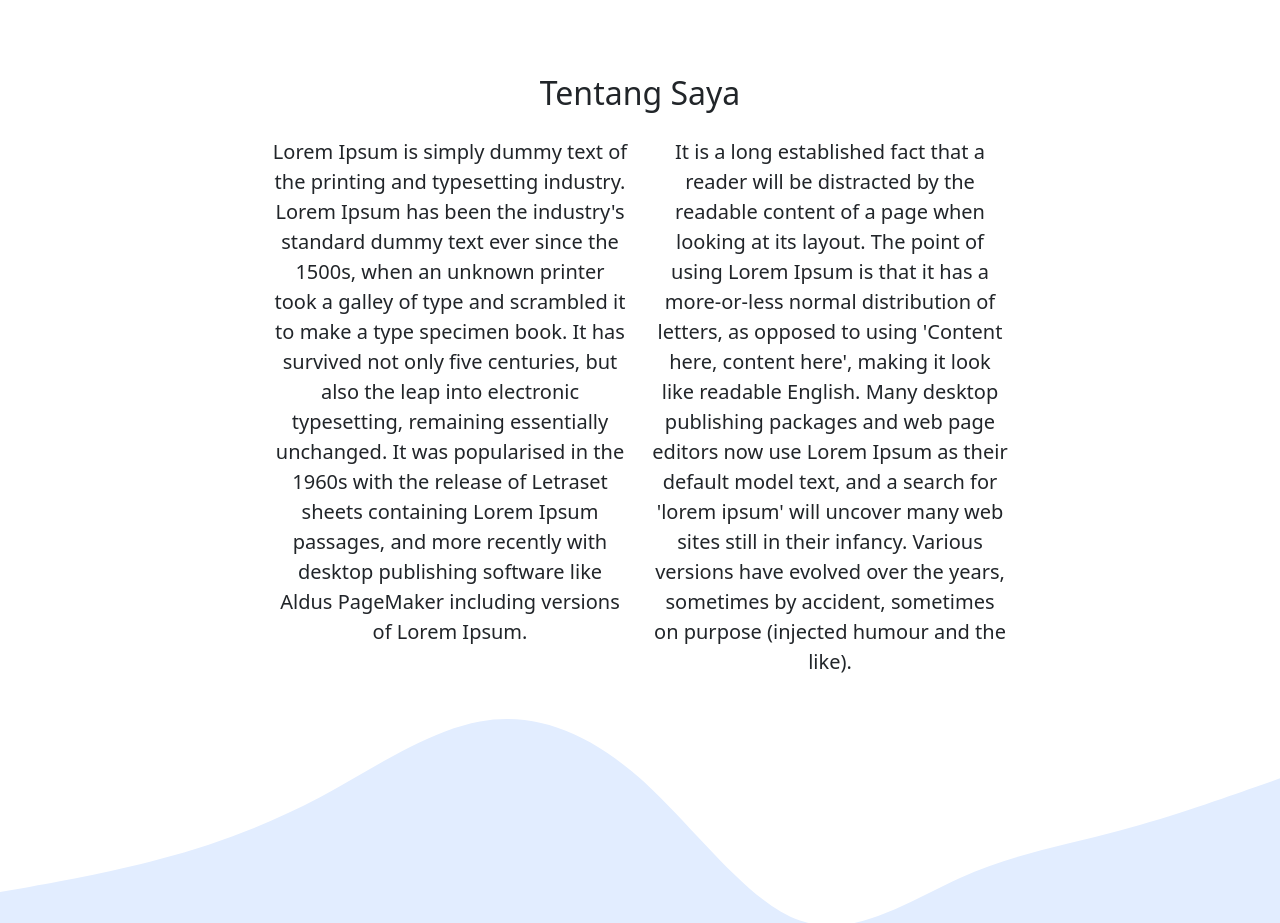
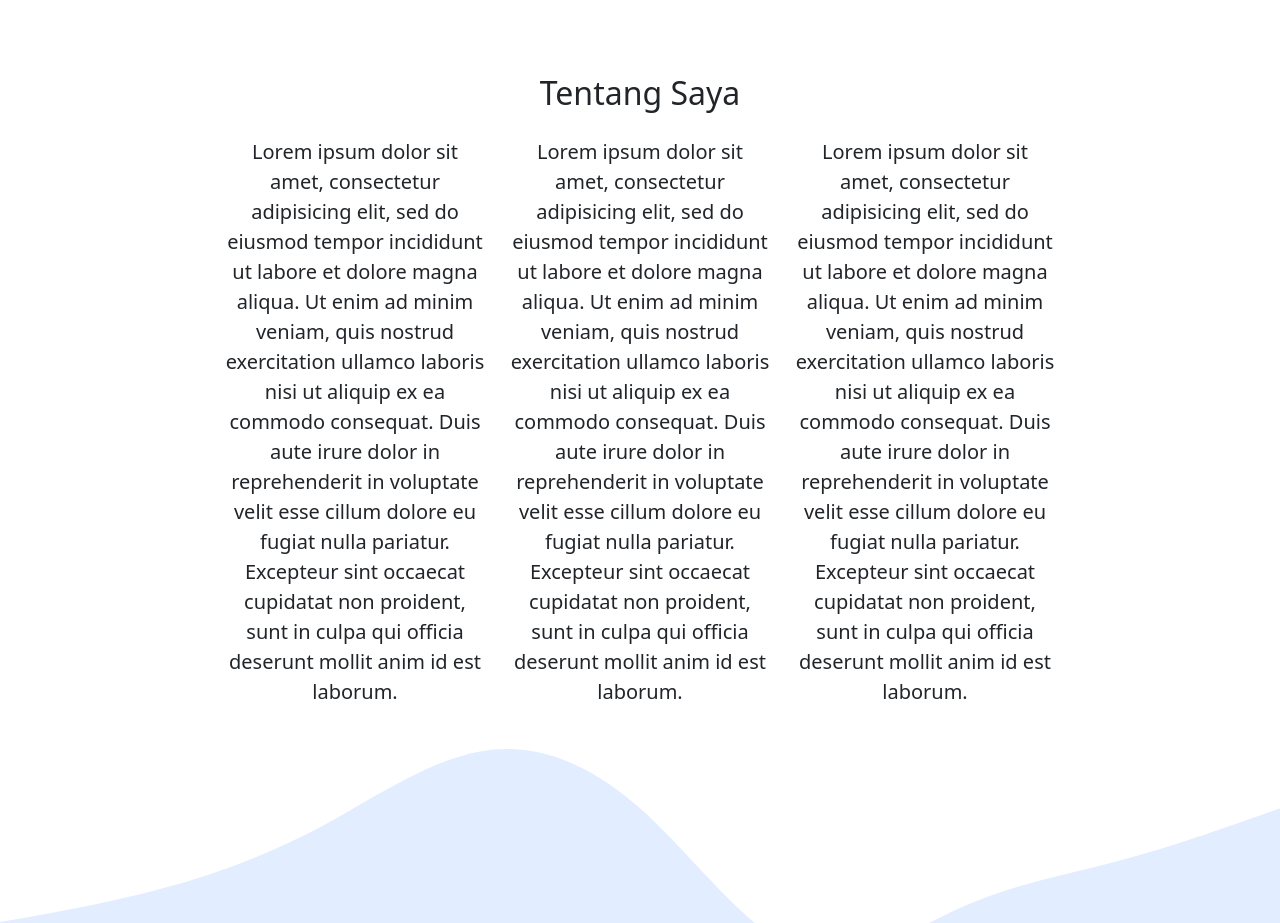
Before and after one commit to rickymubarak/rickymubarak.github.io, a plain HTML site: page index.html in a window 1280 px wide. Shown: the part 740-1663 px from the top of the page. Drawn offline with nearby package versions, Linux system fonts and the light colour scheme.

Commit message:
update html

```diff
--- a/index.html
+++ b/index.html
@@ -69,11 +69,30 @@
 	    		</div>
 	    	</div>
 	    	<div class="row justify-content-center fs-5 text-center">
-	    		<div class="col-md-4">
-	    		<p>Lorem Ipsum is simply dummy text of the printing and typesetting industry. Lorem Ipsum has been the industry's standard dummy text ever since the 1500s, when an unknown printer took a galley of type and scrambled it to make a type specimen book. It has survived not only five centuries, but also the leap into electronic typesetting, remaining essentially unchanged. It was popularised in the 1960s with the release of Letraset sheets containing Lorem Ipsum passages, and more recently with desktop publishing software like Aldus PageMaker including versions of Lorem Ipsum.</p>
+	    		<div class="col-md-3">
+	    		<p>Lorem ipsum dolor sit amet, consectetur adipisicing elit, sed do eiusmod
+	    		tempor incididunt ut labore et dolore magna aliqua. Ut enim ad minim veniam,
+	    		quis nostrud exercitation ullamco laboris nisi ut aliquip ex ea commodo
+	    		consequat. Duis aute irure dolor in reprehenderit in voluptate velit esse
+	    		cillum dolore eu fugiat nulla pariatur. Excepteur sint occaecat cupidatat non
+	    		proident, sunt in culpa qui officia deserunt mollit anim id est laborum.</p>
 	    		</div>
-	    		<div class="col-md-4">
-	    		<p>It is a long established fact that a reader will be distracted by the readable content of a page when looking at its layout. The point of using Lorem Ipsum is that it has a more-or-less normal distribution of letters, as opposed to using 'Content here, content here', making it look like readable English. Many desktop publishing packages and web page editors now use Lorem Ipsum as their default model text, and a search for 'lorem ipsum' will uncover many web sites still in their infancy. Various versions have evolved over the years, sometimes by accident, sometimes on purpose (injected humour and the like).</p>
+	    		<div class="col-md-3">
+	    		<p>Lorem ipsum dolor sit amet, consectetur adipisicing elit, sed do eiusmod
+	    		tempor incididunt ut labore et dolore magna aliqua. Ut enim ad minim veniam,
+	    		quis nostrud exercitation ullamco laboris nisi ut aliquip ex ea commodo
+	    		consequat. Duis aute irure dolor in reprehenderit in voluptate velit esse
+	    		cillum dolore eu fugiat nulla pariatur. Excepteur sint occaecat cupidatat non
+	    		proident, sunt in culpa qui officia deserunt mollit anim id est laborum.</p>
+	    		</div>
+	    		<div class="col-md-3">
+	    		<p>Lorem ipsum dolor sit amet, consectetur adipisicing elit, sed do eiusmod
+				tempor incididunt ut labore et dolore magna aliqua. Ut enim ad minim veniam,
+				quis nostrud exercitation ullamco laboris nisi ut aliquip ex ea commodo
+				consequat. Duis aute irure dolor in reprehenderit in voluptate velit esse
+				cillum dolore eu fugiat nulla pariatur. Excepteur sint occaecat cupidatat non
+				proident, sunt in culpa qui officia deserunt mollit anim id est laborum.
+	    		</p>
 	    		</div>
 	    	</div>
 	    </div>
```
Also changed, not shown: img/ricky ganteng.jpeg (added).
